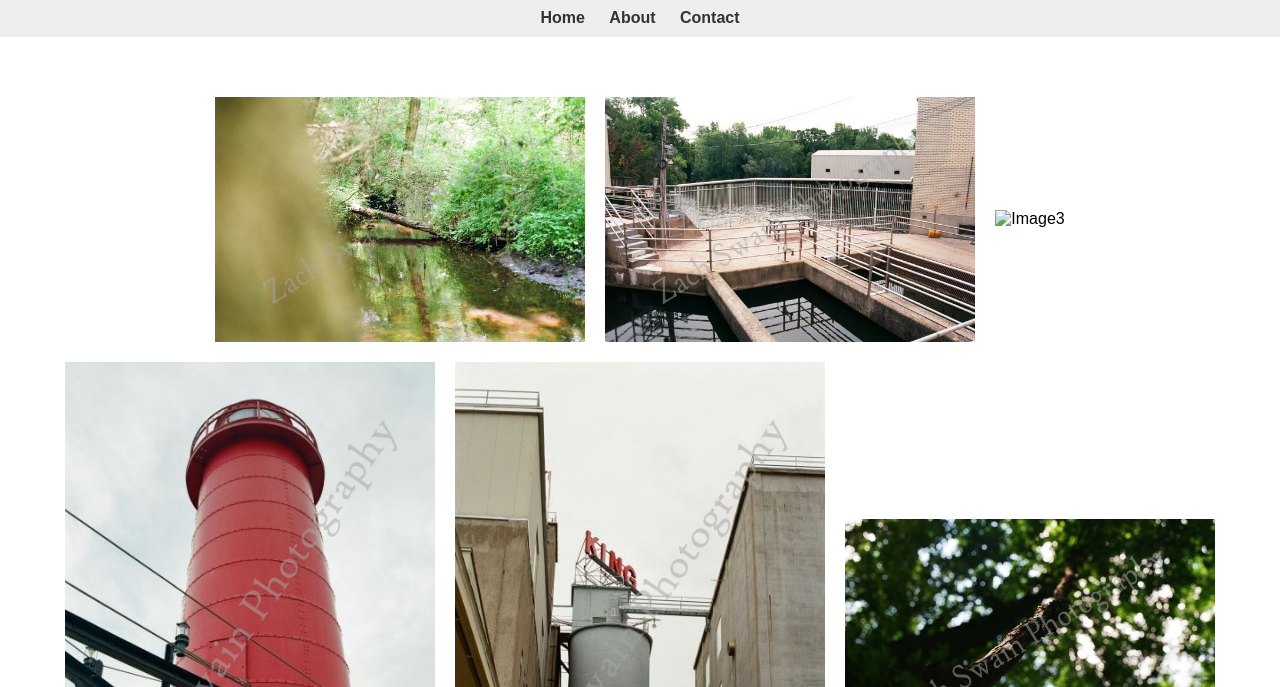
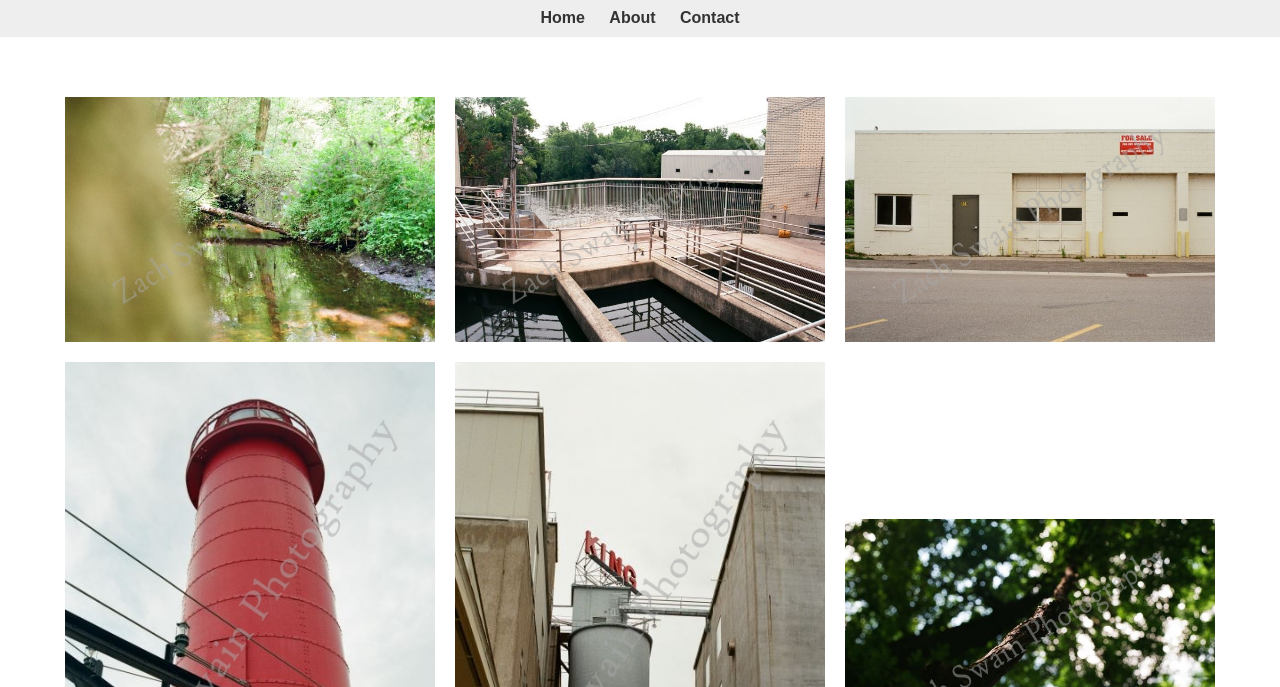
Before and after one commit to thegoldsmith/thegoldsmith.github.io, a plain HTML site: page Gallery.html in a window 1280 px wide. Shown: the part 113-800 px from the top of the page. Drawn offline with Linux system fonts and the light colour scheme.

Commit message:
Update Gallery.html

```diff
--- a/Gallery.html
+++ b/Gallery.html
@@ -101,7 +101,7 @@
 		<div class="gallery">
 			<img src="Image1.jpg" alt="Image1">
 			<img src="Image2.jpg" alt="Image2">
-			<img src="Image.jpg" alt="Image3">
+			<img src="Image3.jpg" alt="Image3">
 			<img src="Image4.jpg" alt="Image4">
 			<img src="Image5.jpg" alt="Image5">
 			<img src="Image6.jpg" alt="Image6">
```
